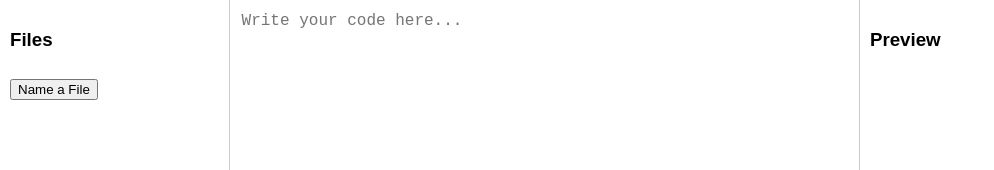
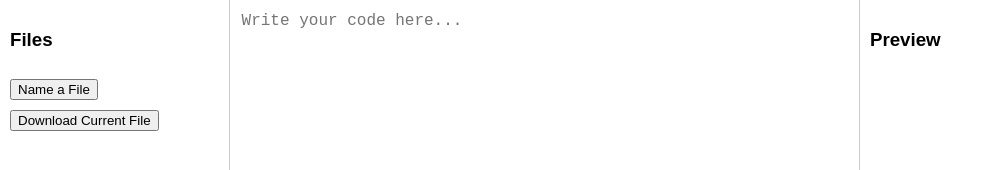
Before and after one commit to realsticklabs/htmleditor, a plain HTML site: page index.html in a window 1280 px wide. Shown: the top 170 px of the page, without its empty margins (0-994 px from the left). Drawn offline with Linux system fonts and the light colour scheme.

Commit message:
Update index.html

```diff
--- a/index.html
+++ b/index.html
@@ -52,6 +52,7 @@
     <h3>Files</h3>
     <ul id="files"></ul>
     <button onclick="nameFile()">Name a File</button>
+    <button onclick="downloadFile()">Download Current File</button> <!-- Download button -->
 </div>
 
 <div id="editor">
@@ -136,6 +137,23 @@
         }
     }
 
+    function downloadFile() {
+        if (currentFileName) {
+            const content = filesContent[currentFileName];
+            const blob = new Blob([content], { type: 'text/plain' });
+            const url = URL.createObjectURL(blob);
+            const a = document.createElement('a');
+            a.href = url;
+            a.download = currentFileName;
+            document.body.appendChild(a);
+            a.click();
+            document.body.removeChild(a);
+            URL.revokeObjectURL(url); // Release the object URL
+        } else {
+            alert('No file selected for download!');
+        }
+    }
+
     function saveToLocalStorage(fileName, content) {
         const storedFiles = JSON.parse(localStorage.getItem('sheFiles')) || {};
         storedFiles[fileName] = content;
```
